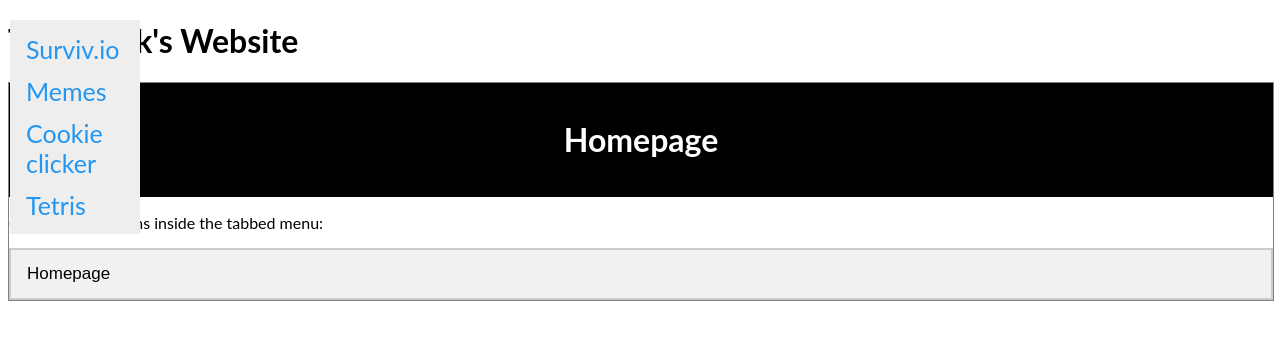
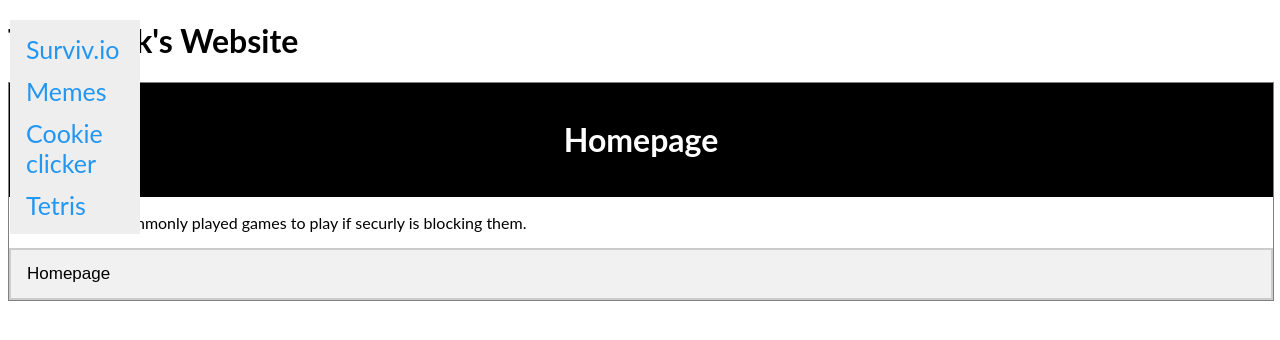
Before and after one commit to TonyGunk/TonyGunk.github.io, a plain HTML site: page index.html in a window 1280 px wide. Drawn offline with Linux system fonts and the light colour scheme.

Commit message:
edited content

```diff
--- a/index.html
+++ b/index.html
@@ -105,7 +105,7 @@ body {font-family: Arial;}
 </head>
 <body>
 
-<p>Click on the buttons inside the tabbed menu:</p>
+<p>Here are some commonly played games to play if securly is blocking them.</p>
 
 <div class="tab">
 <html>
```
